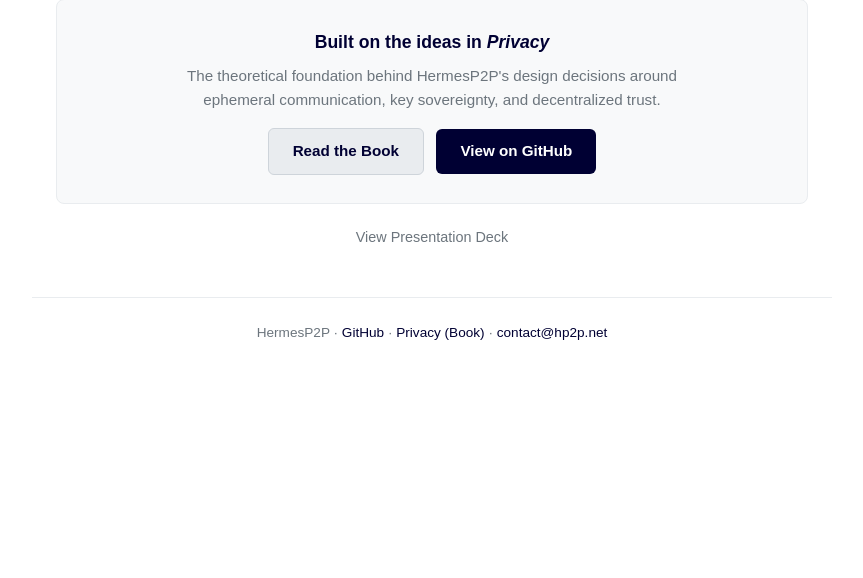
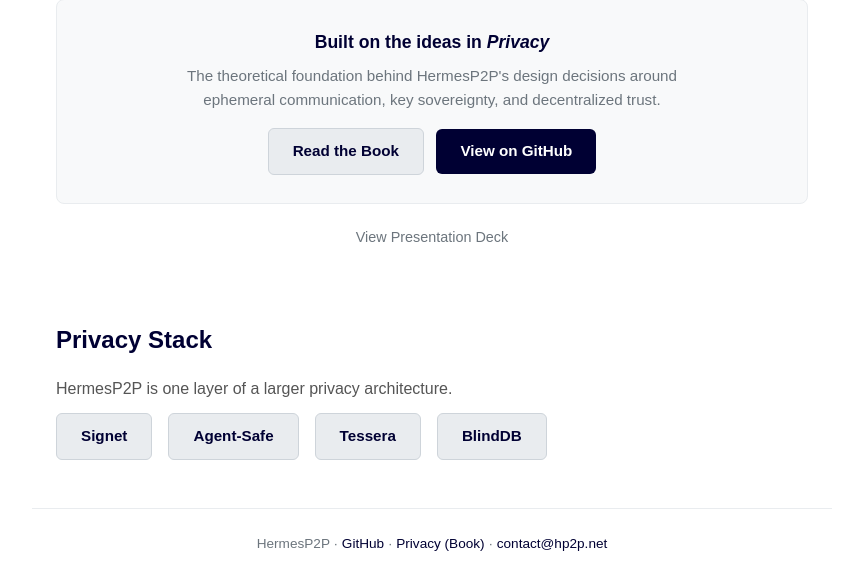
Before and after one commit to vaskoevgen/HermesP2P, a Flask app: page / in a window 1280 px wide. Shown: the part 2320-2898 px from the top of the page, without its empty margins (208-1071 px from the left). Before the commit the page ends 2660 px from the top, so only its background shows below. Run offline with Flask 3, Linux system fonts and the light colour scheme.

Commit message:
Add Privacy Stack cross-links to landing pages and README
Link to Signet, Agent-Safe, Tessera, and BlindDB from both
the static GitHub Pages site, the live server template, and README.

Co-Authored-By: Claude Opus 4.6 <noreply@anthropic.com>

```diff
--- a/templates/index.html
+++ b/templates/index.html
@@ -368,6 +368,17 @@
     </div>
 </div>
 
+<div class="section" style="margin-top:24px;">
+    <h2>Privacy Stack</h2>
+    <p style="margin-bottom:12px;">HermesP2P is one layer of a larger privacy architecture.</p>
+    <div style="display:flex;gap:16px;flex-wrap:wrap;">
+        <a href="https://signet.tools" class="btn btn-secondary">Signet</a>
+        <a href="https://jmcentire.github.io/agent-safe/" class="btn btn-secondary">Agent-Safe</a>
+        <a href="https://jmcentire.github.io/tessera/" class="btn btn-secondary">Tessera</a>
+        <a href="https://jmcentire.github.io/BlindDB/" class="btn btn-secondary">BlindDB</a>
+    </div>
+</div>
+
 <footer>
     <p>HermesP2P &middot; <a href="https://github.com/jmcentire/HermesP2P">GitHub</a> &middot; <a href="https://a.co/d/05PSJFBK">Privacy (Book)</a> &middot; <a href="mailto:contact@hp2p.net">contact@hp2p.net</a></p>
 </footer>
```
Also changed, not shown: docs/index.html (+29 -0 lines), README.md.
